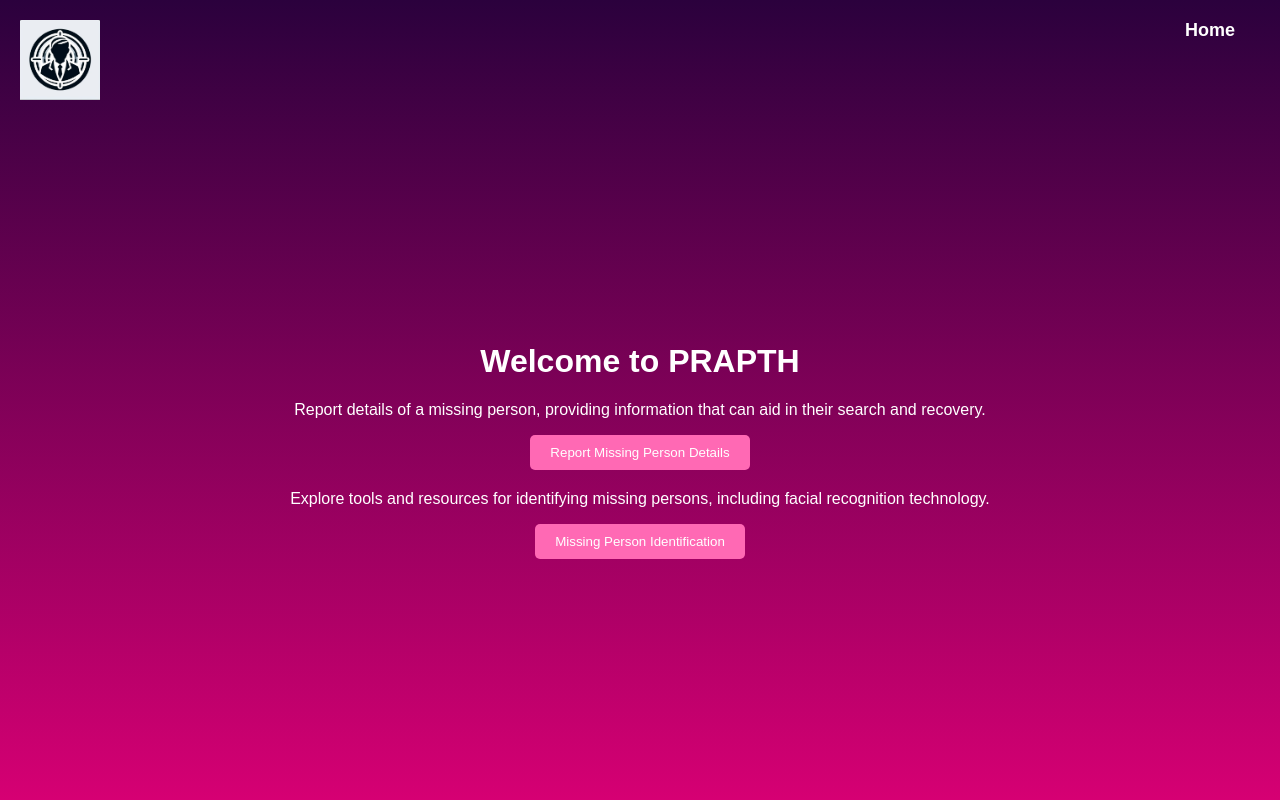
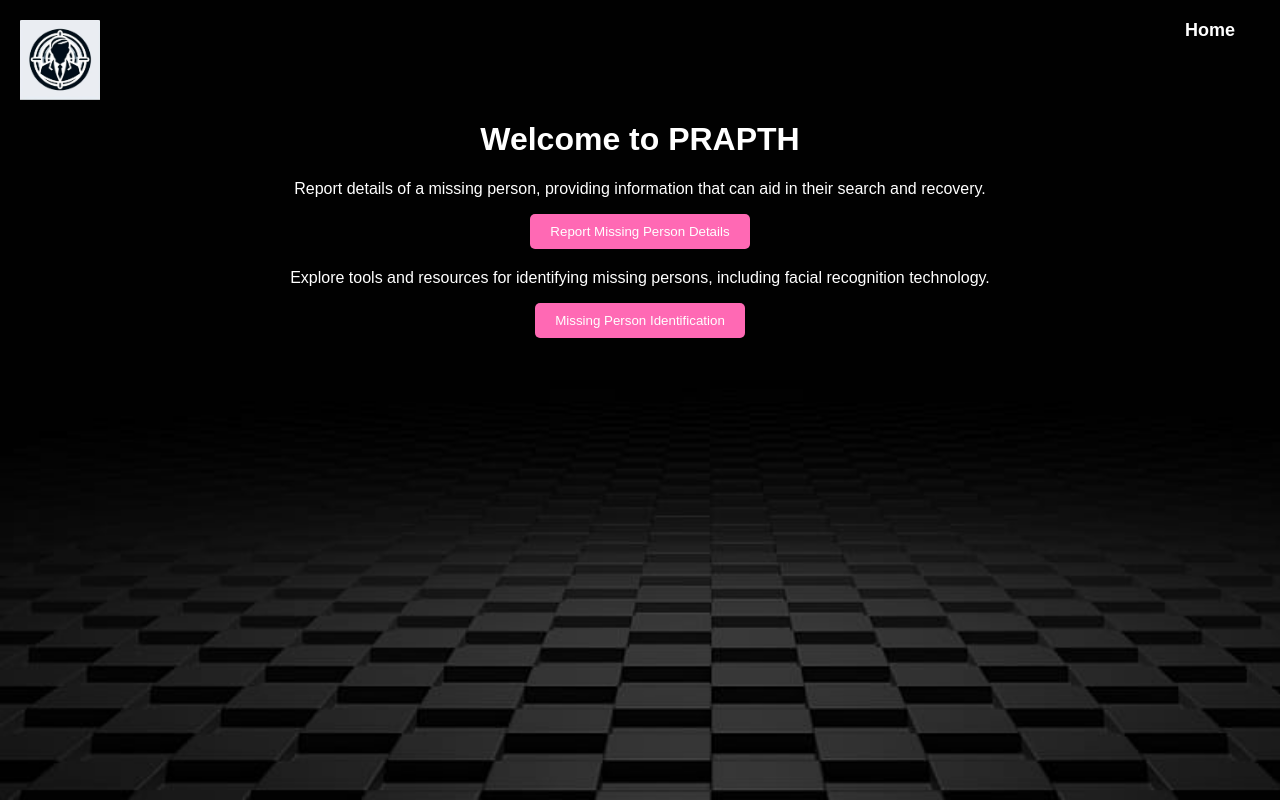
Before and after one commit to aswinshibu2001/prapth, a Flask app: page /main-menu.html in a window 1280 px wide. Run offline with Flask 3, Linux system fonts and the light colour scheme; some libraries are stand-ins or nearby versions.

Commit message:
background image updated

```diff
--- a/static/css/main-menu.css
+++ b/static/css/main-menu.css
@@ -6,13 +6,13 @@ body, html {
 }
 
 .background {
-    background: linear-gradient(to bottom,#2b013d,#D60073);
-    min-height: 100%;
+    /* background: linear-gradient(to bottom,#2b013d,#D60073); */
+     /* min-height: 100%; */
     display: flex;
     align-items: center;
     justify-content: center;
-    flex-direction: column;
-    position: relative;
+    /* flex-direction: column; */
+    /* position: relative; */
 }
 
 .logo {
--- a/static/css/suspect_reporting.css
+++ b/static/css/suspect_reporting.css
@@ -6,13 +6,14 @@ h2{
     font-size: 60px;
     font-style: italic;
     font-family: 'Times New Roman', Times, serif;
+    color: aliceblue;
 }
 
 
 
 body {
     height: 100vh;
-    background-color: rgb(193, 18, 76);
+    /* background-color: rgb(193, 18, 76); */
     margin: 0;
     display: flex;
     /* align-items: center; */
@@ -22,7 +23,7 @@ body {
 .suspect-form {
     /* padding-top: 100px; */
     margin-top: 20px;
-
+    color: aliceblue;
     text-align: center;
     /* Add any other styling you need for your form */
 }
--- a/templates/#hello.txt
+++ /dev/null
@@ -1 +0,0 @@
-#hello
--- a/templates/home.html
+++ b/templates/home.html
@@ -7,7 +7,7 @@
     <title>PRAPTH</title>
     <link rel="stylesheet" href="static\css\home.css">
 </head>
-<body style="background-image: url('static/images/back1.jpeg'); background-size: cover; background-repeat: no-repeat; background-attachment: scroll;">
+<body style="background-image: url('static/images/back1.jpeg'); background-size: cover; background-repeat: no-repeat; background-attachment: fixed;">
     <nav>
         <div class="logo">
             <img src="static/images/prapth-logo.jpeg" alt="PRAPTH Logo" height="80" width="80">
@@ -15,8 +15,8 @@
         <ul class="nav-links">
             <li><a href="#">Home</a></li>
             <li><a href="/aboutus.html">About Us</a></li>
-            <li><a href="#">Services</a></li>
-            <li><a href="#">Login</a></li>
+            <li><a href="/main-menu.html">Services</a></li>
+            <li><a href="/login.html">Login</a></li>
         </ul>
     </nav>
 
--- a/templates/main-menu.html
+++ b/templates/main-menu.html
@@ -14,7 +14,7 @@
 </head>
 
 
-<body>
+<body style="background-image: url('static/images/back1.jpeg'); background-repeat: no-repeat;background-size: cover; background-attachment:fixed;">
     <div class="background">
         <a href="#" class="logo">
             <img src="static\images\prapth-logo.jpeg" alt="Prapth Logo" width="80" height="80">
--- a/templates/suspect_reporting.html
+++ b/templates/suspect_reporting.html
@@ -7,7 +7,7 @@
 
     <link rel="stylesheet" href="static/css/suspect_reporting.css">
 </head>
-<body>
+<body style="background-image: url('static/images/back1.jpeg'); background-repeat: no-repeat;background-size: cover; background-attachment:fixed;">
 
     <h2><ul>PRAPTH</ul></h2>
 
```
